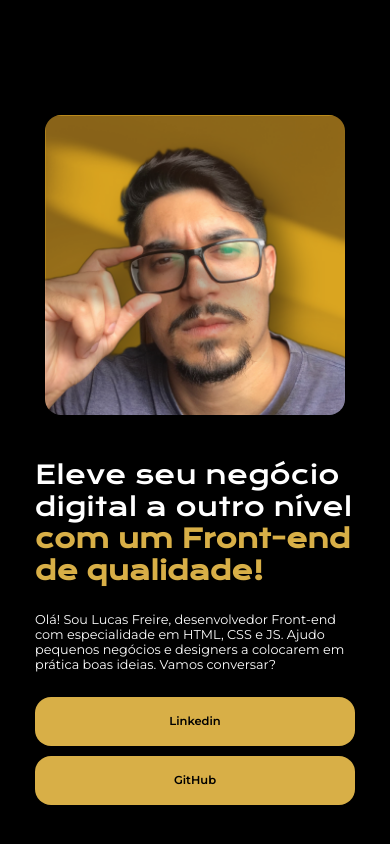
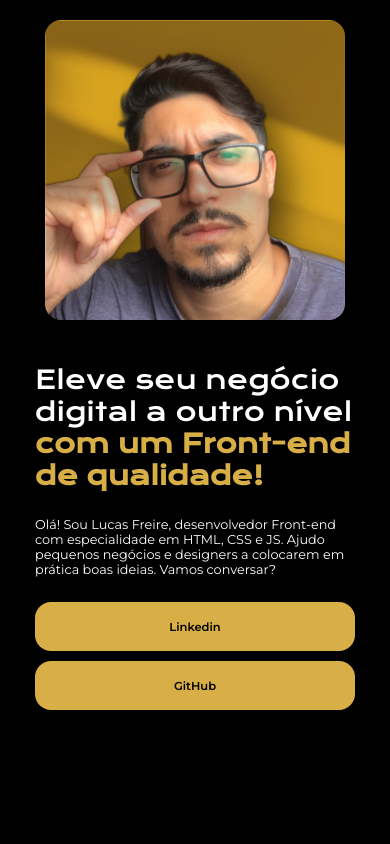
Before and after one commit to freirend/portfolio-front, a plain HTML site: page index.html in a window 390 px wide. Drawn offline with nearby package versions, Linux system fonts and the light colour scheme.

Commit message:
att responsivo

```diff
--- a/style.css
+++ b/style.css
@@ -14,9 +14,12 @@
     --cor01: #d8af47;
 }
 
-main{
+body{
     width: 100vw;
     height: 100vh;
+}
+
+main{
     background-color: black;
     color: white;
     display: flex;
@@ -82,8 +85,6 @@ main{
 
 @media (max-width: 960px) {
     html{
-        width: 100vw;
-        height: 100vh;
         font-size: 80%;
     }
 
@@ -93,13 +94,12 @@ main{
 
     main{
         flex-direction: column-reverse;
-        padding-top: 100px;
     }
 
     .sobre{
         max-width: 320px;
         gap: 25px;
-        padding-bottom: 25px;
+        margin-bottom: 20px;
     }
 
     .buttons{
@@ -117,5 +117,6 @@ main{
 
     .profile-pic{
         max-width: 300px;
+        margin-top: 20px;
     }
 }
```
